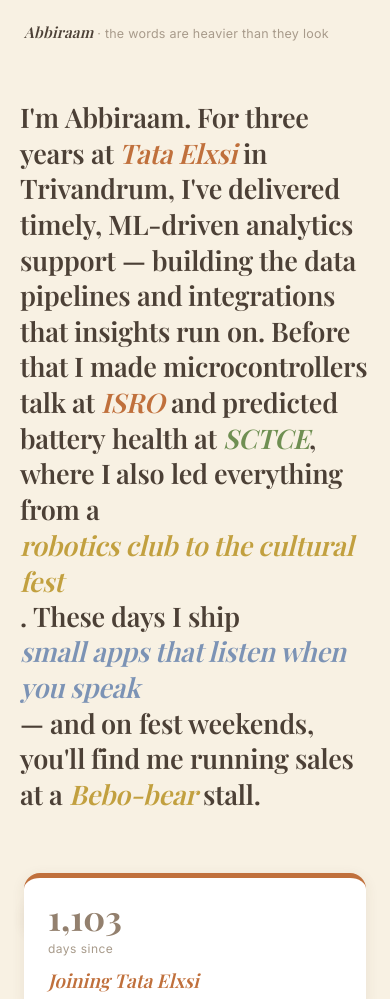
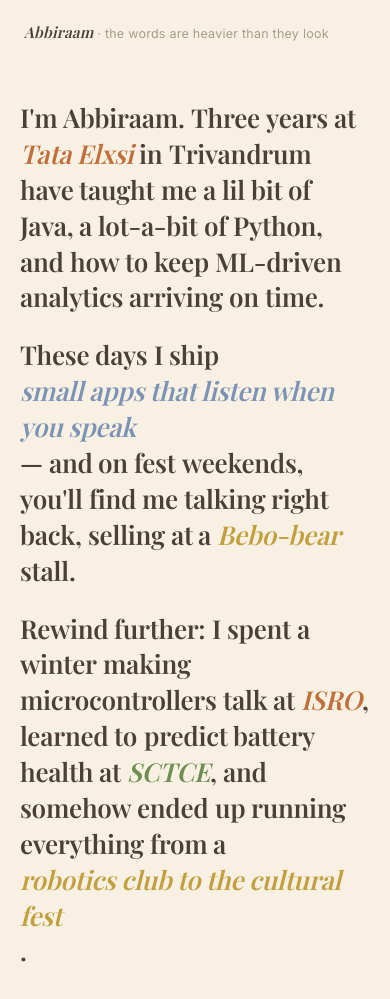
Before and after one commit to scrutiniz3r/resume, a plain HTML site: page index.html in a window 390 px wide. Shown: the top 999 px of the page. Drawn offline with nearby package versions, Linux system fonts and the light colour scheme; a web font is replaced by a local one.

Commit message:
Update hero text and styling in index.html

```diff
--- a/index.html
+++ b/index.html
@@ -49,9 +49,10 @@
   .hero-inner{max-width:1180px;margin:0 auto;width:100%}
   #heroText{
     font-family:var(--font-display);font-weight:600;
-    font-size:clamp(27px,4.8vw,60px);line-height:1.32;letter-spacing:-.01em;
+    font-size:clamp(26px,3.4vw,42px);line-height:1.38;letter-spacing:-.01em;
   }
   #heroText .hl{text-decoration:none;font-style:italic;font-weight:500;border-bottom:none}
+  #heroText .hero-line + .hero-line{margin-top:.85em}
   #heroText .hl:hover{opacity:.75}
   .c-terracotta{color:var(--terracotta)}
   .c-green{color:var(--green)}
@@ -108,6 +109,8 @@
   .entry.e-gold{border-top-color:var(--gold)}
   .entry-head{display:flex;justify-content:space-between;gap:16px;align-items:baseline;flex-wrap:wrap}
   .entry h3{font-family:var(--font-display);font-weight:600;font-size:22px;letter-spacing:-.01em}
+  .entry h3 a{color:inherit;text-decoration:none;border-bottom:2px solid currentColor}
+  .entry h3 a:hover{opacity:.75}
   .entry.e-blue h3 em, .entry h3 em{font-style:italic;font-weight:500}
   .entry .where{color:var(--dim);font-size:14.5px;margin-top:3px}
   .when{font-size:12px;color:var(--dim);letter-spacing:.08em;white-space:nowrap;font-weight:600;text-transform:uppercase}
@@ -164,7 +167,11 @@
 
 <header class="hero" id="top">
   <div class="hero-inner">
-    <p id="heroText">I'm Abbiraam. For three years at <a class="hl c-terracotta" href="#experience">Tata Elxsi</a> in Trivandrum, I've delivered timely, ML-driven analytics support — building the data pipelines and integrations that insights run on. Before that I made microcontrollers talk at <a class="hl c-terracotta" href="#experience">ISRO</a> and predicted battery health at <a class="hl c-green" href="#education">SCTCE</a>, where I also led everything from a <a class="hl c-gold" href="#leadership">robotics club to the cultural fest</a>. These days I ship <a class="hl c-blue" href="#ml">small apps that listen when you speak</a> — and on fest weekends, you'll find me running sales at a <a class="hl c-gold" href="#leadership">Bebo-bear</a> stall.</p>
+    <div id="heroText">
+      <p class="hero-line">I'm Abbiraam. Three years at <a class="hl c-terracotta" href="#experience">Tata Elxsi</a> in Trivandrum have taught me a lil bit of Java, a lot-a-bit of Python, and how to keep ML-driven analytics arriving on time.</p>
+      <p class="hero-line">These days I ship <a class="hl c-blue" href="#ml">small apps that listen when you speak</a> — and on fest weekends, you'll find me talking right back, selling at a <a class="hl c-gold" href="#leadership">Bebo-bear</a> stall.</p>
+      <p class="hero-line">Rewind further: I spent a winter making microcontrollers talk at <a class="hl c-terracotta" href="#experience">ISRO</a>, learned to predict battery health at <a class="hl c-green" href="#education">SCTCE</a>, and somehow ended up running everything from a <a class="hl c-gold" href="#leadership">robotics club to the cultural fest</a>.</p>
+    </div>
   </div>
   <div class="hero-actions">
     <button class="pill" id="dropBtn" type="button">drop the words</button>
@@ -205,7 +212,7 @@
         <li>Designed and implemented Python-based data automation pipelines for ingestion, preprocessing, and user provisioning in the Octane ecosystem — clean, structured, ML-ready datasets with far less manual intervention</li>
         <li>Spearheaded the Jira–Octane data integration using MicroFocus Connect, enabling cross-platform traceability, analytics, and real-time insight generation across issue and test management tools</li>
       </ul>
-      <div class="chips"><span class="chip peach">Python</span><span class="chip blue">Data pipelines</span><span class="chip yellow">Octane</span><span class="chip green">Jira</span><span class="chip pink">MicroFocus Connect</span></div>
+      <div class="chips"><span class="chip peach">Python</span><span class="chip pink">Java</span><span class="chip blue">Data pipelines</span><span class="chip yellow">Octane</span><span class="chip green">Jira</span><span class="chip peach">MicroFocus Connect</span></div>
     </div>
 
     <div class="entry">
@@ -227,7 +234,7 @@
 
     <div class="entry e-blue">
       <div class="entry-head">
-        <div><h3><em>Days Since</em> — ML-powered habit tracker</h3><div class="where">The app this page is dressed like</div></div>
+        <div><h3><a href="https://scrutiniz3r.github.io/days-since/" target="_blank" rel="noopener"><em>Days Since</em></a> — ML-powered habit tracker</h3><div class="where">The app this page is dressed like — tap the title to try it</div></div>
         <span class="when">Recent</span>
       </div>
       <ul>
@@ -285,7 +292,7 @@
 
     <div class="entry e-gold">
       <div class="entry-head">
-        <div><h3>Sales Volunteer · <em>Bebo-bear</em></h3><div class="where">Fests across Trivandrum</div></div>
+        <div><h3>Sales Volunteer · <a href="https://www.instagram.com/thebebobear?igsh=NHF1dHJoNjh4czU2" target="_blank" rel="noopener"><em>Bebo-bear</em></a></h3><div class="where">Fests across Trivandrum — find them on Instagram</div></div>
         <span class="when">Ongoing</span>
       </div>
       <ul>
@@ -308,7 +315,7 @@
     <div class="foot-links">
       <a href="https://github.com/scrutiniz3r">github</a>
       <a href="https://huggingface.co/scrutiniz3r">hugging face</a>
-      <a href="https://www.linkedin.com/">linkedin</a>
+      <a href="https://www.linkedin.com/in/abbiraam">linkedin</a>
     </div>
     <p class="foot-note">© Abbiraam · Trivandrum, India · yes, the words up top really do fall</p>
   </div>
@@ -353,7 +360,7 @@
       }
     });
   }
-  wrapWords(hero);
+  document.querySelectorAll('#heroText .hero-line').forEach(wrapWords);
 
   if(reduced || typeof Matter === 'undefined') return;
 
```
